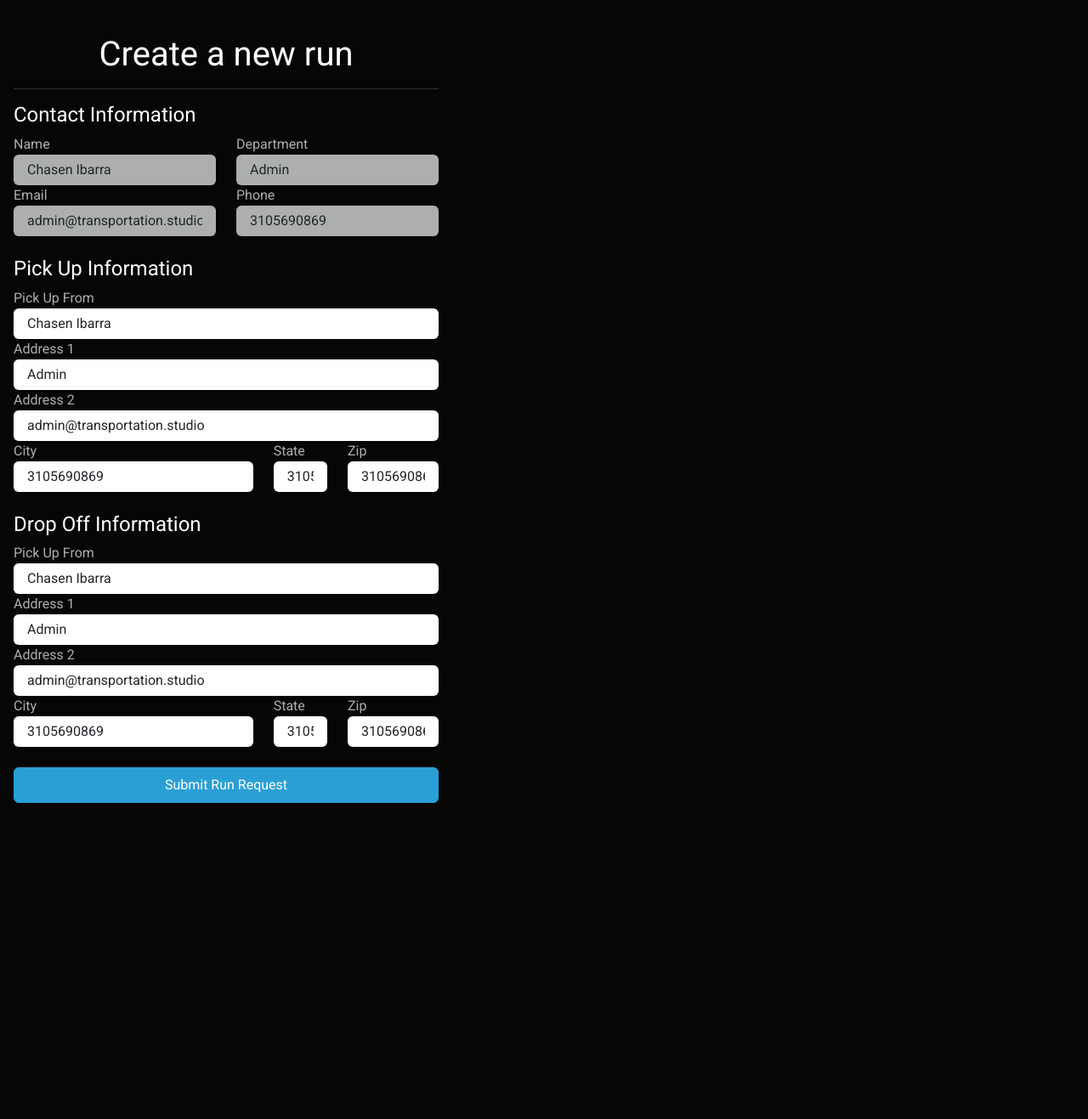
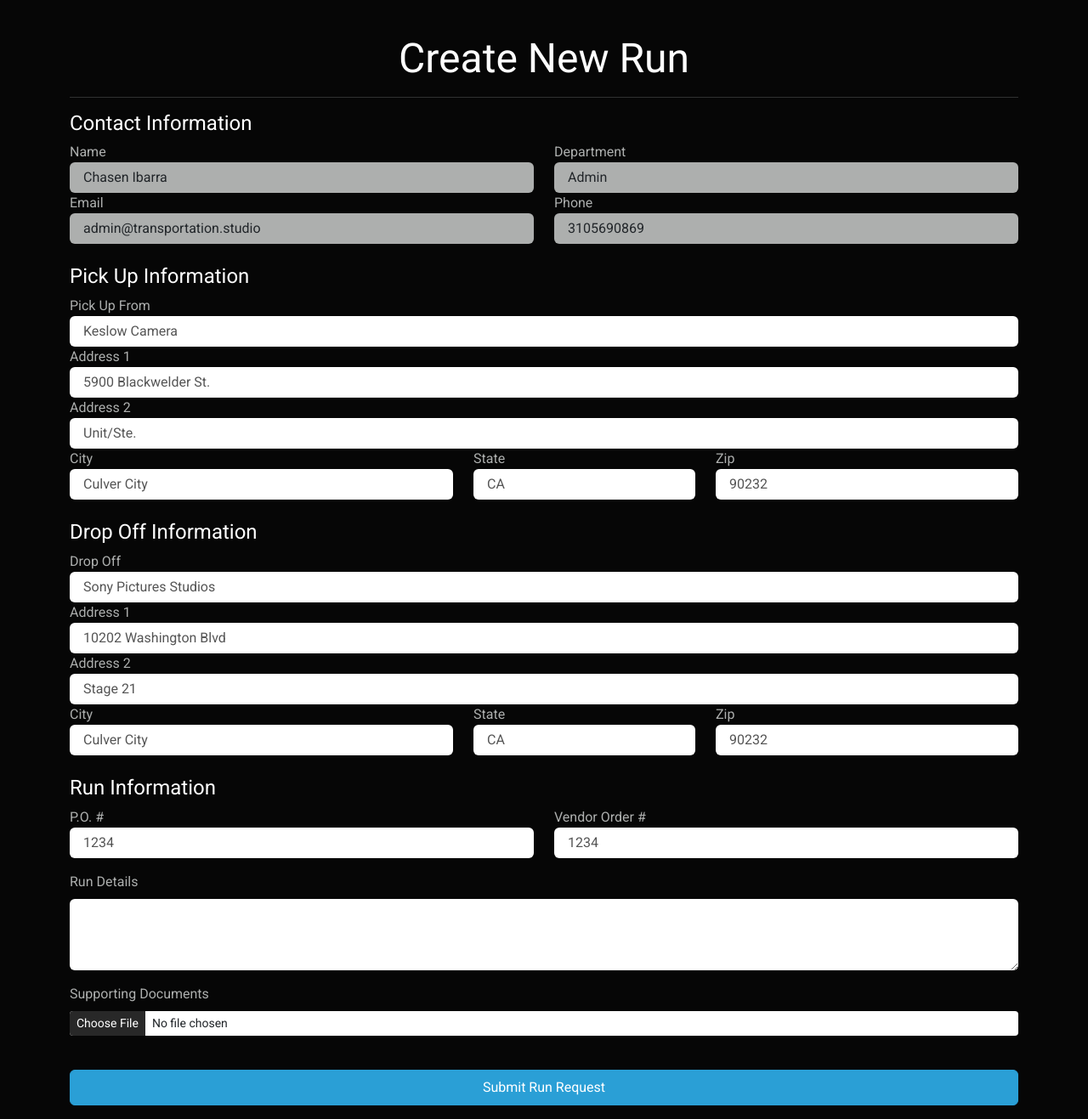
Before and after one commit to CIbarra310/on_the_day, a Django app: page /new_run in a window 1280 px wide. Shown: the part 58-1375 px from the top of the page at 85% size. Before the commit the page ends 1003 px from the top, so only its background shows below. Run offline with Django 5.2, Linux system fonts and the light colour scheme; a user stored in the database is signed in; some libraries are stand-ins or nearby versions.

Commit message:
Multiple updates
1. update to dashboard layout (minor>
2. additional formatting for new run form
3. css styling update
4. adjustment to messagetimeout javascript

```diff
--- a/app/templates/app/dashboard.html
+++ b/app/templates/app/dashboard.html
@@ -10,7 +10,7 @@
                     <div class="card border-primary h-95">
                         <div class="card-header text-center"><h5 class="p-1">Active Runs</h5></div>
                         <div class="card-body text-center">
-                            <p class="card-text text-center dash-p"><strong>6</strong></p>
+                           <p class="card-text text-center dash-p"><strong>6</strong></p>
                         </div>
                     </div>
                 </div>
--- a/app/templates/app/new_run.html
+++ b/app/templates/app/new_run.html
@@ -4,8 +4,8 @@
 
 {% block content %}
     <main>
-        <div class="shadow-md form-layout">
-            <h3 class="text-center">Create a new run</h3>
+        <div class="container shadow-md">
+            <h2 class="text-center">Create New Run</h2>
             <hr>
             <form method="POST" autocomplete="off" action="">
                 {% csrf_token %}
@@ -33,57 +33,77 @@
                     <h5>Pick Up Information</h5>
                     <div class="col-12">
                         <label>Pick Up From</label>
-                        <input type="text" class="form-control" value="{{ run.requester_name.value }}" >
+                        <input type="text" class="form-control" value="" placeholder="Keslow Camera" >
                     </div>
                     <div class="col-12">
                         <label>Address 1</label>
-                        <input type="text" class="form-control" value="{{ run.requester_department.value }}" >
+                        <input type="text" class="form-control" value="" placeholder="5900 Blackwelder St.">
                     </div>
                     <div class="col-12">
                         <label>Address 2</label>
-                        <input type="text" class="form-control" value="{{ run.requester_email.value }}" >
+                        <input type="text" class="form-control" value="" placeholder="Unit/Ste.">
                     </div>
-                    <div class="col-7">
+                    <div class="col-5">
                         <label>City</label>
-                        <input type="text" class="form-control" value="{{ run.requester_phone.value }}" >
-                    </div>
-                    <div class="col-2">
-                        <label>State</label>
-                        <input type="text" class="form-control" value="{{ run.requester_phone.value }}" >
+                        <input type="text" class="form-control" value="" placeholder="Culver City">
                     </div>
                     <div class="col-3">
+                        <label>State</label>
+                        <input type="text" class="form-control" value="" placeholder="CA">
+                    </div>
+                    <div class="col-4">
                         <label>Zip</label>
-                        <input type="text" class="form-control" value="{{ run.requester_phone.value }}" >
+                        <input type="text" class="form-control" value="" placeholder="90232">
                     </div>
                 </div>
                 <br>
                 <div class="row">
                     <h5>Drop Off Information</h5>
                     <div class="col-12">
-                        <label>Pick Up From</label>
-                        <input type="text" class="form-control" value="{{ run.requester_name.value }}" >
+                        <label>Drop Off</label>
+                        <input type="text" class="form-control" value="" placeholder="Sony Pictures Studios">
                     </div>
                     <div class="col-12">
                         <label>Address 1</label>
-                        <input type="text" class="form-control" value="{{ run.requester_department.value }}" >
+                        <input type="text" class="form-control" value="" placeholder="10202 Washington Blvd">
                     </div>
                     <div class="col-12">
                         <label>Address 2</label>
-                        <input type="text" class="form-control" value="{{ run.requester_email.value }}" >
+                        <input type="text" class="form-control" value="" placeholder="Stage 21">
                     </div>
-                    <div class="col-7">
+                    <div class="col-5">
                         <label>City</label>
-                        <input type="text" class="form-control" value="{{ run.requester_phone.value }}" >
-                    </div>
-                    <div class="col-2">
-                        <label>State</label>
-                        <input type="text" class="form-control" value="{{ run.requester_phone.value }}" >
+                        <input type="text" class="form-control" value="" placeholder="Culver City">
                     </div>
                     <div class="col-3">
+                        <label>State</label>
+                        <input type="text" class="form-control" value="" placeholder="CA">
+                    </div>
+                    <div class="col-4">
                         <label>Zip</label>
-                        <input type="text" class="form-control" value="{{ run.requester_phone.value }}" >
+                        <input type="text" class="form-control" value="" placeholder="90232">
                     </div>
                 </div>
+                <br>
+                <div class="row">
+                    <h5>Run Information</h5>
+                    <div class="col-6 mb-3">
+                        <label>P.O. #</label>
+                        <input type="text" class="form-control" value="" placeholder="1234">
+                    </div>
+                    <div class="col-6 mb-3">
+                        <label>Vendor Order #</label>
+                        <input type="text" class="form-control" value="" placeholder="1234">
+                    </div>
+                    <div class="col-12 mb-3">
+                        <label for="exampleFormControlTextarea1" class="form-label">Run Details</label>
+                        <textarea class="form-control" id="exampleFormControlTextarea1" rows="3"></textarea>
+                      </div>
+                </div>
+                <div class="col-12 mb-3">
+                    <label for="formFileSm" class="form-label">Supporting Documents</label>
+                    <input class="form-control form-control-sm" id="formFileSm" type="file">
+                  </div>
                 <br>
                 <button type="submit" class="btn btn-primary w-100 p-2 btn-block">Submit Run Request</button>
             </form>
--- a/static/css/style.css
+++ b/static/css/style.css
@@ -13,6 +13,11 @@
     font-size: 60px;
 }
 
+.card-text {
+    padding: 0;
+    margin: 0;
+}
+
 .card-header{
     padding: 0;
     margin: 0;
--- a/static/js/app.js
+++ b/static/js/app.js
@@ -2,7 +2,10 @@
 var messageTimeout = document.getElementById("message-timer");
 
 function hideMessage() {
-    messageTimeout.style.display = "none";
+    if (messageTimeout) {
+        // Only access the style property if messageTimeout is not null
+        messageTimeout.style.display = "none";
+    }
 }
 
 // Call hideMessage after 2 seconds (2000 milliseconds)
```
Also changed, not shown: db.sqlite3.
